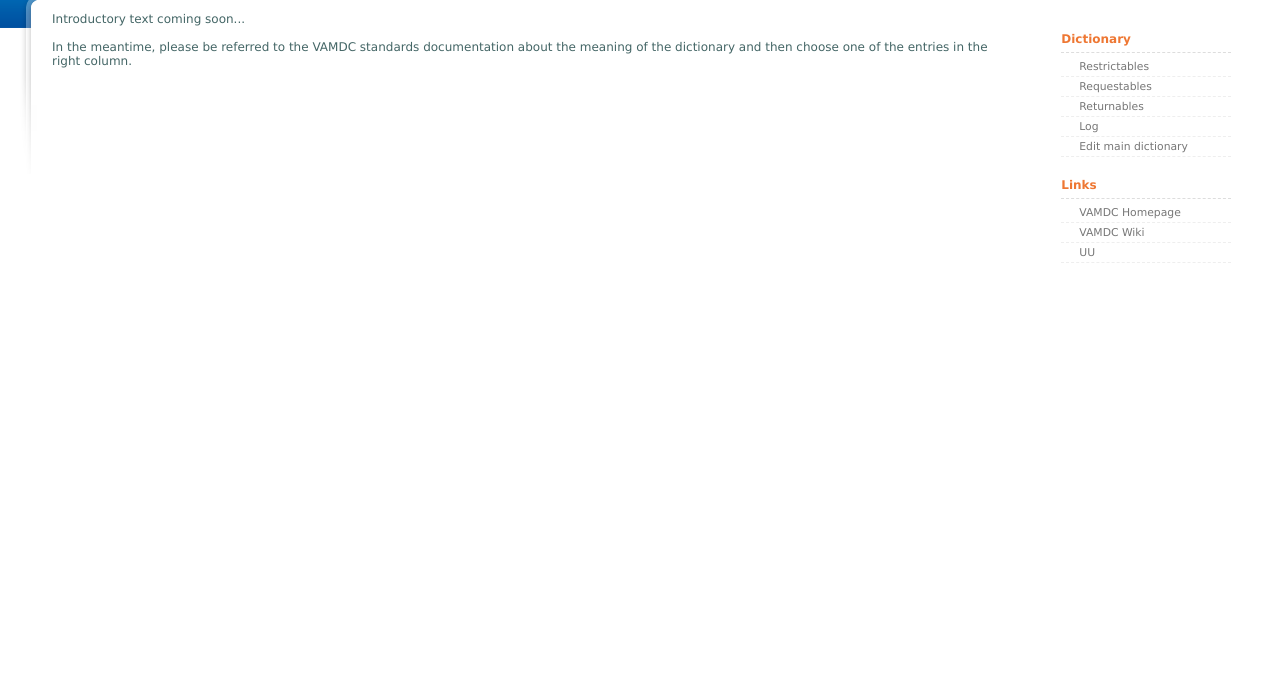
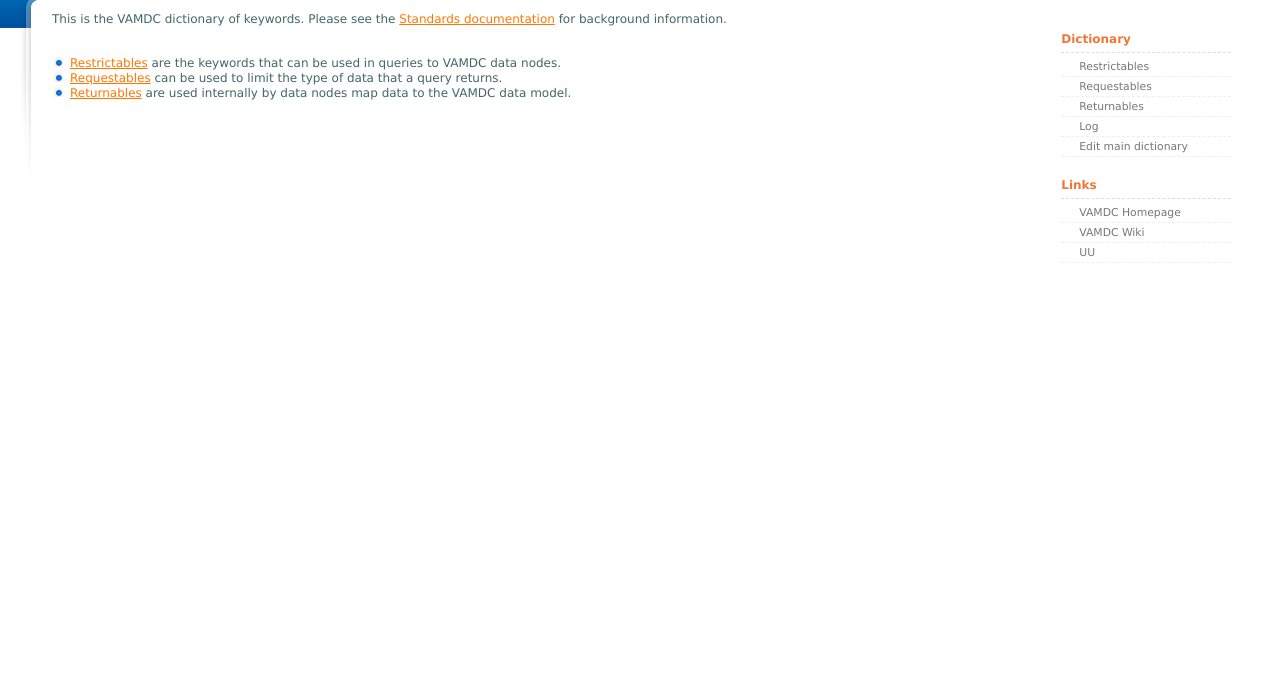
Before and after one commit to VAMDC/Dictionary, a Django app: template static/templates/dictionary/intro.html in a window 1280 px wide. Shown: the part 92-768 px from the top of the page. Run offline with Django 3.2, Linux system fonts and the light colour scheme; the template is opened without the code that fills it, so the values that code supplies are empty; parts of the project's set-up code (start-up, migrations or seed data) failed here and were passed over; some libraries are stand-ins or nearby versions.

Commit message:
front page info

```diff
--- a/static/templates/dictionary/intro.html
+++ b/static/templates/dictionary/intro.html
@@ -1,7 +1,13 @@
 {% extends "dictionary/index.html" %}
 {% block content %}
-<p>Introductory text coming soon...</p>
+<p>This is the VAMDC dictionary of keywords. Please see the <a href="http://vamdc.eu/documents/standards/">Standards documentation</a> for background information.</p>
+<p>
+<ul>
+<li><a href="restrictables/">Restrictables</a> are the keywords that can be used in queries to VAMDC data nodes.</li>
+<li><a href="requestables/">Requestables</a> can be used to limit the type of data that a query returns.</li>
+<li><a href="returnables/">Returnables</a> are used internally by data nodes map data to the VAMDC data model.</li>
+</ul>
+</p>
 
-<p>In the meantime, please be referred to the VAMDC standards documentation about the meaning of the dictionary and then choose one of the entries in the right column.</p>
 {% endblock %}
 {% block content2 %}{% endblock %}
```
